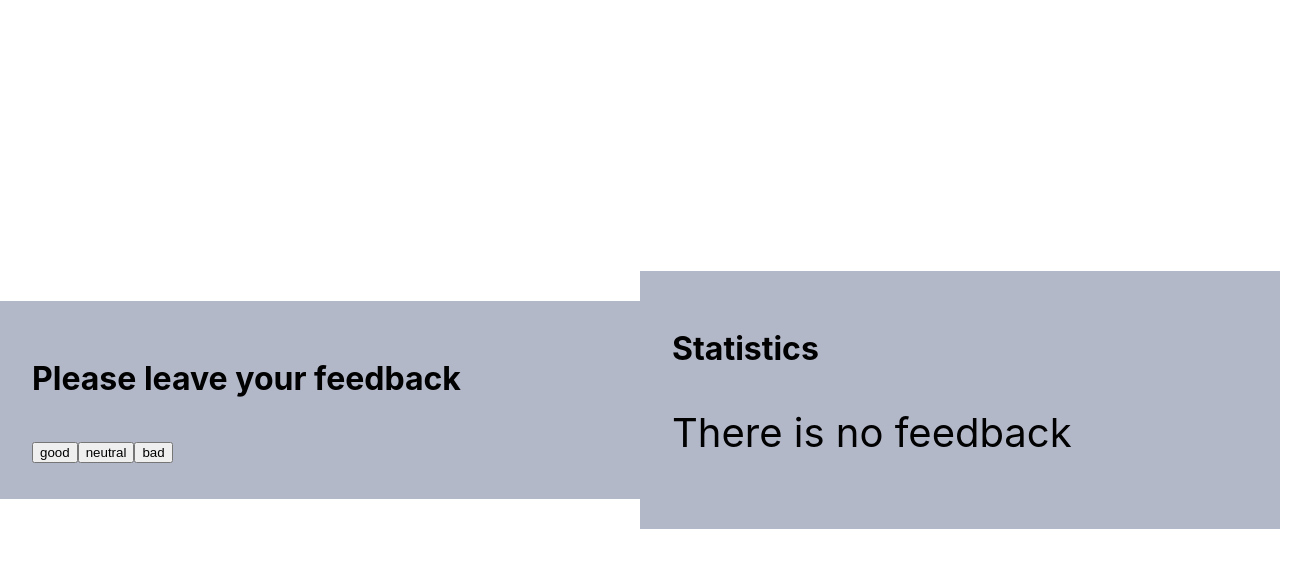
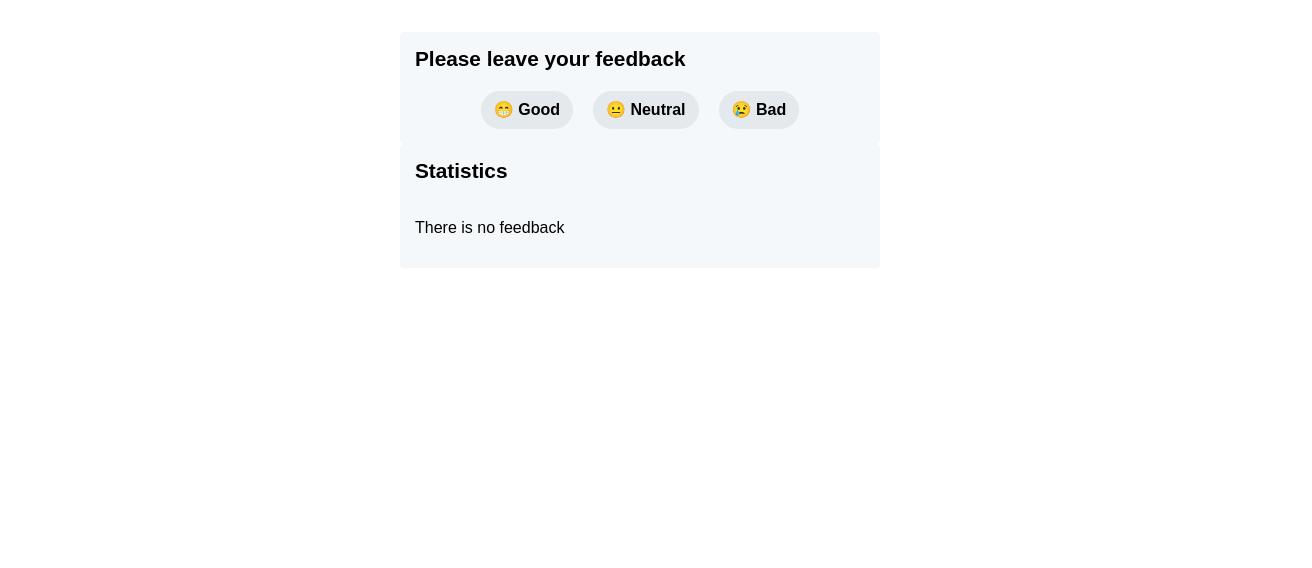
Before and after one commit to Victoria-Fedkova/goit-react-hw-02-feedback, a React (Create React App) app: page / in a window 1280 px wide. Shown: the top 568 px of the page, 1312 px wide, since content can reach past the window. Built offline with nearby package versions, Linux system fonts and the light colour scheme.

Commit message:
add styled component

```diff
--- a/src/components/App.jsx
+++ b/src/components/App.jsx
@@ -3,16 +3,16 @@ import Section from "./Section";
 import FeedbackOptions from './FeedbackOptions'
 import Statistics from "./Statistics";
 import Notification from "./Notification";
+import {Container} from './App.styled'
 
 class App extends Component {
-static propTypes = {
 
-}
 state = {
   good: 0,
   neutral: 0,
   bad: 0
 }
+
 countTotalFeedback = ()=>{
   return Object.values(this.state).reduce((acc, item) => (acc += item), 0);
 }
@@ -31,25 +31,30 @@ handleLeaveFeedback=(e)=>{
   this.setState(prevState =>({
     [name]: prevState[name] +1,
   }));
+  // this.createMessage(name)
+
 }
+// createMessage=(name) =>{
+//   // let message = null;
+
+//   if(name === 'bad'){
+//     message = 'Sorry to heard that 😢! Thank you for the feedback'
+//   } else if(name === 'neutral'){
+//     message = 'OK! Thank you 😐'
+//   } else {
+//     message = 'Great! Thank you 😁'
+//   }
+//   return message;
+// }
 
 render(){
 const {good, neutral, bad} = this.state;
 const total = this.countTotalFeedback();
 const positive = this.countPositiveFeedbackPercentage();
   return (
-    <div
-      style={{
-        height: '100vh',
-        display: 'flex',
-        justifyContent: 'center',
-        alignItems: 'center',
-        fontSize: 40,
-        color: '#010101'
-      }}
-    >
+    <Container>
       <Section title="Please leave your feedback">
-        <FeedbackOptions options={{good, neutral, bad}} onLeaveFeedback={this.handleLeaveFeedback}/>
+        <FeedbackOptions options={{good, neutral, bad}} onLeaveFeedback={this.handleLeaveFeedback} />
       </Section>
 
       <Section title="Statistics">
@@ -57,9 +62,7 @@ const positive = this.countPositiveFeedbackPercentage();
         ? (<Statistics good={good} neutral={neutral} bad={bad} total={total} positivePercentage={positive? positive: 0}/>)
         : (<Notification message="There is no feedback"></Notification>)}
       </Section>
-
-
-    </div>
+    </Container>
   );
 
 }
--- /dev/null
+++ b/src/components/App.styled.jsx
@@ -0,0 +1,22 @@
+import styled from "styled-components";
+
+export const Container = styled.div`
+  margin-left: auto;
+  margin-right: auto;
+  padding: 32px;
+
+
+  min-width: 320px;
+
+  @media screen and (min-width: 320px) {
+    width: 320px;
+  }
+
+  @media screen and (min-width: 768px) {
+    width: 768px;
+  }
+
+  @media screen and (min-width: 1280px) {
+    width: 1280px;
+  }
+`;
--- a/src/components/FeedbackOptions/FeedbackOptions.jsx
+++ b/src/components/FeedbackOptions/FeedbackOptions.jsx
@@ -1,16 +1,25 @@
 import PropTypes from 'prop-types';
+import{FeedbackWrapper, FeedbackOptionsBtn} from './FeedbackOptions.styled'
 
-const FeedbackOptions = ({options, onLeaveFeedback}) => {
+const FeedbackOptions = ({options, onLeaveFeedback, message}) => {
+  const smiles ={
+    good:'😁',
+    neutral:'😐',
+    bad: '😢',
+  }
+
     return(
-    <div>
+    <FeedbackWrapper>
         {Object.keys(options).map(key =>(
-        <button
+        <FeedbackOptionsBtn
         key={key}
         type="button"
         name={key}
         onClick={onLeaveFeedback}
-        >{key}</button>))}
-    </div>
+        >{`${smiles[key]} ${key} `}</FeedbackOptionsBtn>))}
+        { message && (<p>{message}</p>)}
+    </FeedbackWrapper>
+
     )
 }
 
--- /dev/null
+++ b/src/components/FeedbackOptions/FeedbackOptions.styled.jsx
@@ -0,0 +1,36 @@
+import styled from "styled-components";
+
+export const FeedbackWrapper = styled.div`
+		display: flex;
+        justify-content: center;
+        gap:20px;
+		flex-wrap: nowrap;
+        `;
+
+export const FeedbackOptionsBtn = styled.button`
+    cursor: pointer;
+
+    display: block;
+    height:calc(2.25rem + 2px);
+    padding: 0.375rem 0.75rem;
+
+    font-size: 1rem;
+    line-height: 1.5;
+    font-weight: 600;
+    text-align: center;
+    text-transform: capitalize;
+
+    border: 1px solid transparent;
+    border-radius: 100px;
+    background-color: white;
+    background-color: #e3e9ed;
+
+    transition: all .15s ease-in-out;
+
+    &:hover, &:focus, &:active{
+        background-color: #000;
+	color: #e3e9ed;
+	/* transition: all 200ms ease-in-out; */
+    }
+
+`;
--- a/src/components/Section/Section.jsx
+++ b/src/components/Section/Section.jsx
@@ -1,12 +1,12 @@
 import PropTypes from "prop-types";
-import { Container, Title } from "./Section.styled";
+import { SectionWrapper, Title } from "./Section.styled";
 
 function Section({ title, children }) {
   return (
-    <Container>
+    <SectionWrapper>
       {title && <Title>{title}</Title>}
       {children}
-    </Container>
+    </SectionWrapper>
   );
 }
 
--- a/src/components/Section/Section.styled.jsx
+++ b/src/components/Section/Section.styled.jsx
@@ -1,33 +1,25 @@
 import styled from 'styled-components';
 
-export const Container = styled.div`
-  margin-left: auto;
-  margin-right: auto;
-  /* margin-top: 42px; */
-
-  padding: 32px;
-
-  background-color: #b3b8c9;
-
-  min-width: 320px;
-
-  @media screen and (min-width: 320px) {
-    width: 320px;
-  }
-
-  @media screen and (min-width: 768px) {
-    width: 768px;
-
-    padding-left: 32px;
-    padding-right: 32px;
-  }
-
-  @media screen and (min-width: 1280px) {
-    width: 1280px;
-  }
+export const SectionWrapper = styled.div`
+  padding: 15px;
+  margin:auto;
+	height: auto;
+	width: 100%;
+	max-width: 450px;
+	min-width: 450px;
+	overflow: hidden;
+	background-color: #f5f8fa;
+	border-radius: 4px;
+	display: flex;
+	flex-direction: column;
+	justify-content: center;
+	transition: all 3s ease-in-out;
 `;
 
 export const Title = styled.h2`
-  font-size: 32px;
+  /* font-size: 32px; */
   margin-bottom: 20px;
+  margin-top: 0;
+		font-weight: 700;
+		font-size: 1.3rem;
 `;
--- a/src/components/Statistics/Statistics.jsx
+++ b/src/components/Statistics/Statistics.jsx
@@ -1,15 +1,28 @@
 import PropTypes from 'prop-types';
+import {FeedbackList, FeedbackItem, Feedbacklabel,FeedbackQuantity, FeedbackInfo} from './Statistics.styled'
 
 const Statistics =({good, neutral, bad, total, positivePercentage})=>{
     return (
-        <div>
-            <p>Good: {good}</p>
-            <p>Bad: {bad}</p>
-            <p>Neutral: {neutral}</p>
-            <p>Total: {total}</p>
-            <p>Positive feedback: {positivePercentage}%</p>
+<>
+        <FeedbackList>
+            <FeedbackItem>
+            <Feedbacklabel>Good</Feedbacklabel>
+            <FeedbackQuantity>{good}</FeedbackQuantity>
+            </FeedbackItem>
+            <FeedbackItem>
+            <Feedbacklabel>Bad</Feedbacklabel>
+            <FeedbackQuantity>{bad}</FeedbackQuantity>
+            </FeedbackItem>
+            <FeedbackItem>
+            <Feedbacklabel>Neutral</Feedbacklabel>
+            <FeedbackQuantity>{neutral}</FeedbackQuantity>
+            </FeedbackItem>
+        </FeedbackList>
 
-        </div>
+        <FeedbackInfo>Total: {total}</FeedbackInfo>
+        <FeedbackInfo>Positive feedback: {positivePercentage}%</FeedbackInfo>
+
+        </>
     )
 }
 
--- /dev/null
+++ b/src/components/Statistics/Statistics.styled.jsx
@@ -0,0 +1,41 @@
+import styled from "styled-components";
+
+
+export const FeedbackInfo = styled.p`
+  margin:0;
+  padding:0;
+  font-size: 18px;
+  margin-bottom: 10px;
+  font-weight: 700;
+`;
+export const FeedbackList = styled.ul`
+padding:0;
+  list-style: none;
+  display: flex;
+  height: 50px;
+  background-color: #e4e7f2;
+  border: 1px solid #7c85a6;
+
+`;
+export const FeedbackItem = styled.li`
+  display: flex;
+  width: calc(100% / 3);
+  height: 100%;
+  justify-content: center;
+  align-items: center;
+  flex-direction: column;
+  &:not(:last-child) {
+    border-right: 1px solid #7c85a6;
+  }
+
+`;
+export const Feedbacklabel = styled.span`
+  color: grey;
+  font-size: 16px;
+  font-weight: 500;
+  margin-bottom: 6px;
+`;
+export const FeedbackQuantity = styled.span`
+  font-size: 18px;
+  font-weight: 600;
+`;
--- a/src/index.css
+++ b/src/index.css
@@ -2,11 +2,21 @@
 
 body {
   margin: 0;
-  font-family: -apple-system, BlinkMacSystemFont, 'Segoe UI', 'Roboto', 'Oxygen',
+  /* font-family: -apple-system, BlinkMacSystemFont, 'Segoe UI', 'Roboto', 'Oxygen',
     'Ubuntu', 'Cantarell', 'Fira Sans', 'Droid Sans', 'Helvetica Neue',
-    sans-serif;
+    sans-serif; */
   -webkit-font-smoothing: antialiased;
   -moz-osx-font-smoothing: grayscale;
+
+
+    font-family: "Poppins", sans-serif;
+    margin: 0;
+    /* height: 100vh; */
+    width: 100%;
+    display: flex;
+    justify-content: center;
+    align-items: center;
+
 }
 
 code {
```
